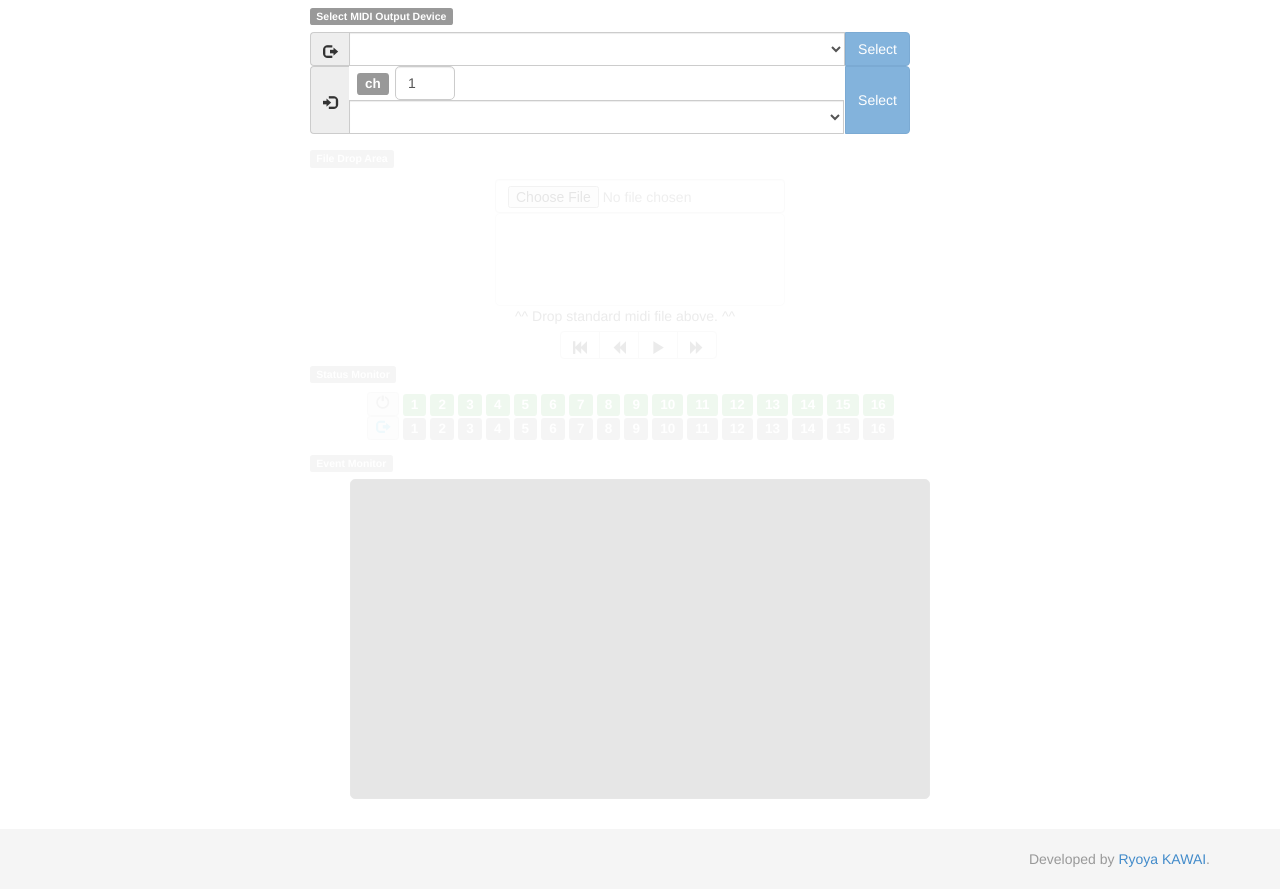
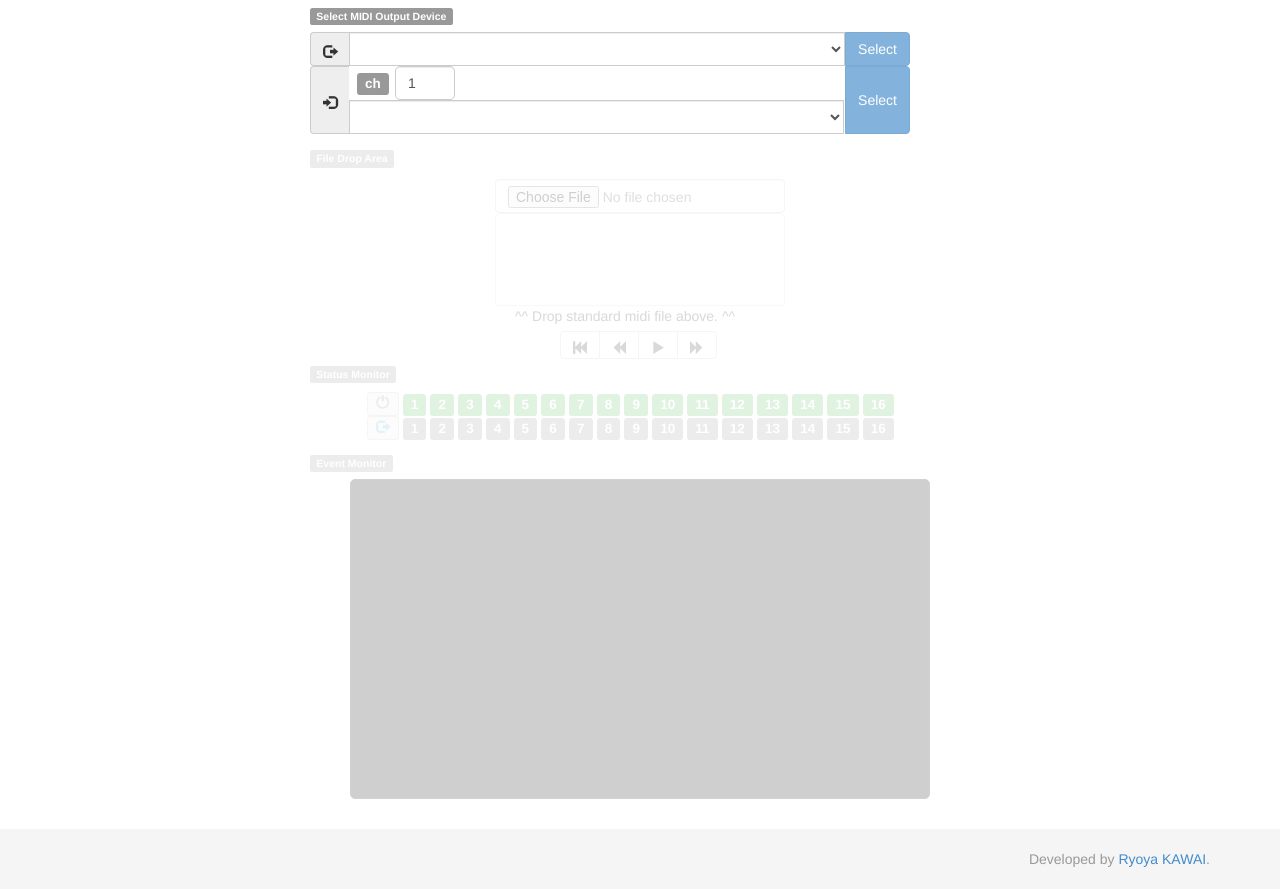
Before and after one commit to ryoyakawai/smfplayer, a plain HTML site: page index.html in a window 1280 px wide. Shown: the part 54-943 px from the top of the page. Drawn offline with Linux system fonts and the light colour scheme.

Commit message:
Added opacity.

```diff
--- a/index.html
+++ b/index.html
@@ -74,7 +74,7 @@
 
           <div id="webmidilink"></div>
 
-            <div id="whiteout" style="position:absolute; width:680px; height:680px; background:rgba(255, 255, 255, 0.9); paddingn:5px; z-index:2; border-radius:5px;"></div>
+          <div id="whiteout" style="opacity:0.9; position:absolute; width:680px; height:680px; background:rgba(255, 255, 255, 0.9); paddingn:5px; z-index:2; border-radius:5px;"></div>
           <div style="padding:10px;">
             <div id="filedroparea" class="divInputArea" style="margin:0px 0px 10px 0px; display:block;">
               <div style="padding:0px 0px 10px 0px;"><span class="label label-default">File Drop Area</span></div>
```
